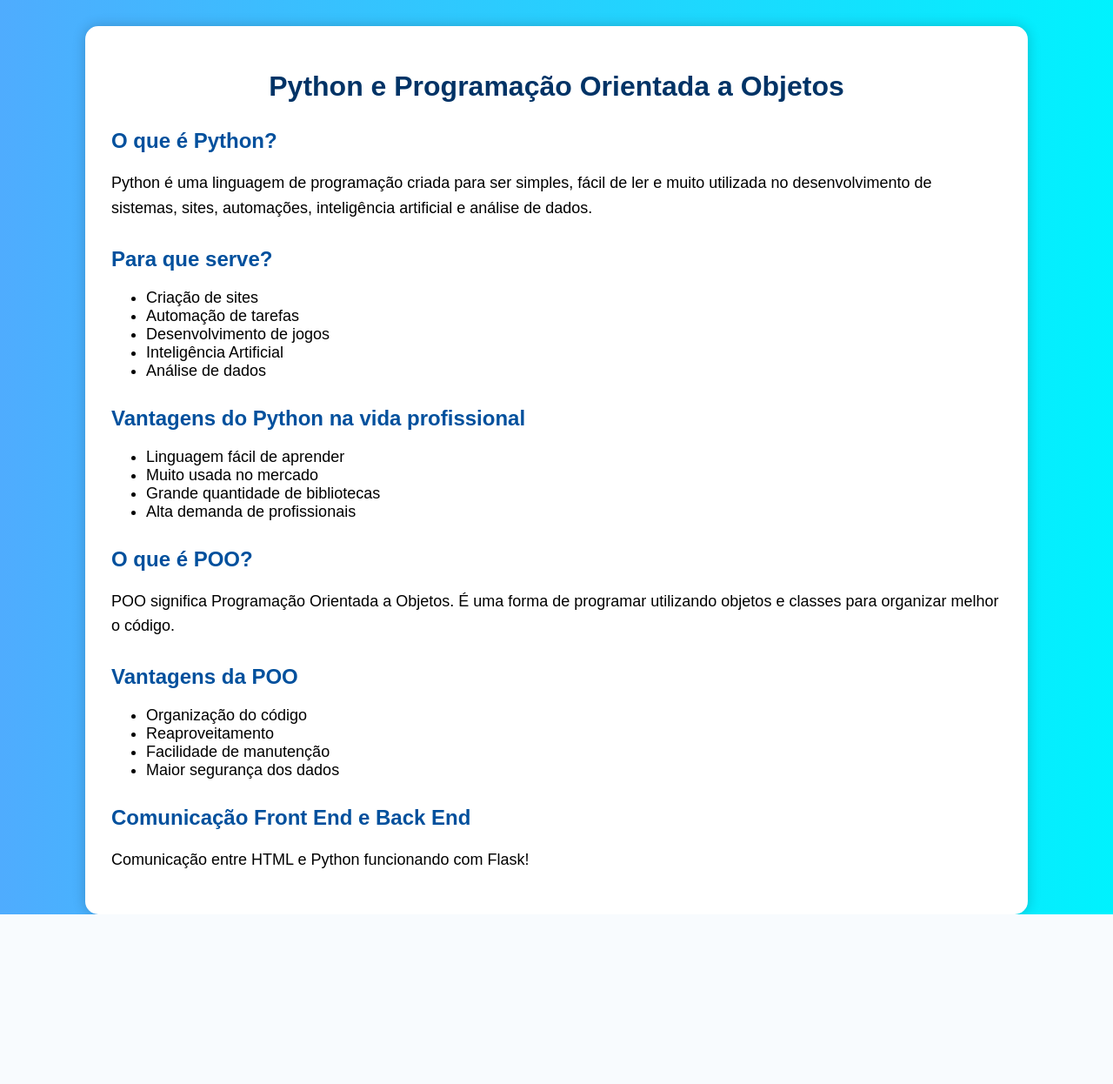
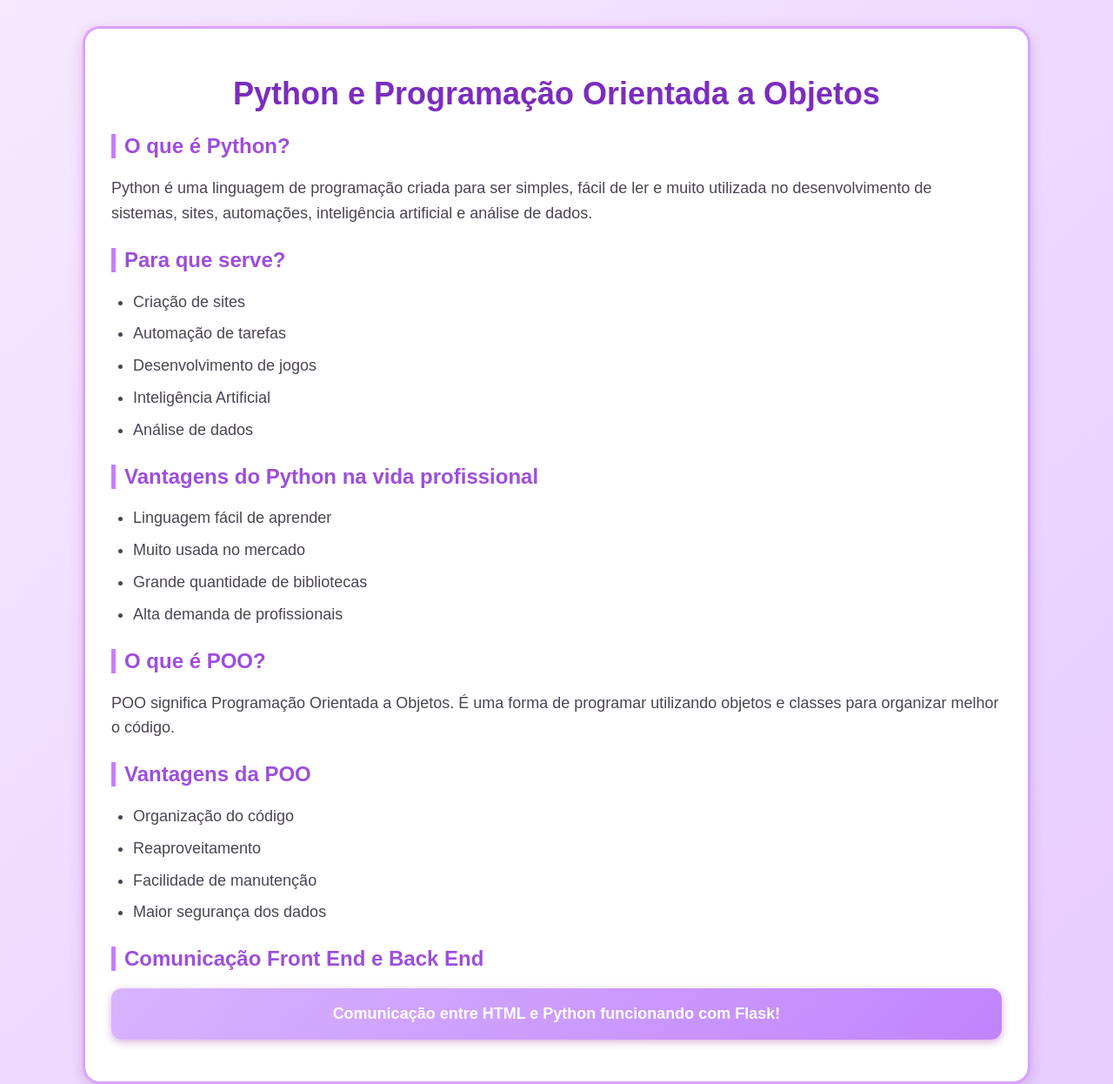
Before and after one commit to Madu220/python, a Flask app: page / in a window 1280 px wide. Shown: the whole page at 87% size. Before the commit the page ends 1051 px from the top, so only its background shows below. Run offline with Flask 3, Linux system fonts and the light colour scheme.

Commit message:
Update style.css

```diff
--- a/static/style.css
+++ b/static/style.css
@@ -1,6 +1,6 @@
 body{
-    font-family: Arial, Helvetica, sans-serif;
-    background: linear-gradient(to right, #4facfe, #00f2fe);
+    background: linear-gradient(135deg, #f7e8ff, #e6ccff);
+    font-family: Arial, sans-serif;
     margin: 0;
     padding: 0;
 }
@@ -8,42 +8,49 @@ body{
 .container{
     width: 80%;
     margin: auto;
+    background-color: #ffffff;
+    padding: 30px;
     margin-top: 30px;
-    background-color: white;
-    padding: 30px;
-    border-radius: 15px;
-    box-shadow: 0px 0px 15px rgba(0,0,0,0.2);
+    border-radius: 20px;
+    box-shadow: 0px 4px 15px rgba(128, 0, 128, 0.2);
+    border: 3px solid #d9a3ff;
 }
 
 h1{
     text-align: center;
-    color: #003366;
+    color: #7b2cbf;
+    font-size: 36px;
+    margin-bottom: 20px;
 }
 
 h2{
-    color: #00509d;
-    margin-top: 30px;
+    color: #9d4edd;
+    border-left: 5px solid #c77dff;
+    padding-left: 10px;
+    margin-top: 25px;
 }
 
-p{
+p, li{
     font-size: 18px;
+    color: #4b4453;
     line-height: 1.6;
 }
 
 ul{
-    font-size: 18px;
+    padding-left: 25px;
 }
 
-button{
-    background-color: #00509d;
-    color: white;
-    padding: 12px 20px;
-    border: none;
-    border-radius: 8px;
-    cursor: pointer;
-    font-size: 16px;
+li{
+    margin-bottom: 8px;
 }
 
-button:hover{
-    background-color: #003f7d;
+.mensagem{
+    background: linear-gradient(135deg, #d8b4fe, #c084fc);
+    padding: 15px;
+    border-radius: 12px;
+    font-weight: bold;
+    color: white;
+    text-align: center;
+    margin-top: 20px;
+    box-shadow: 0px 3px 10px rgba(128, 0, 128, 0.3);
 }
```
